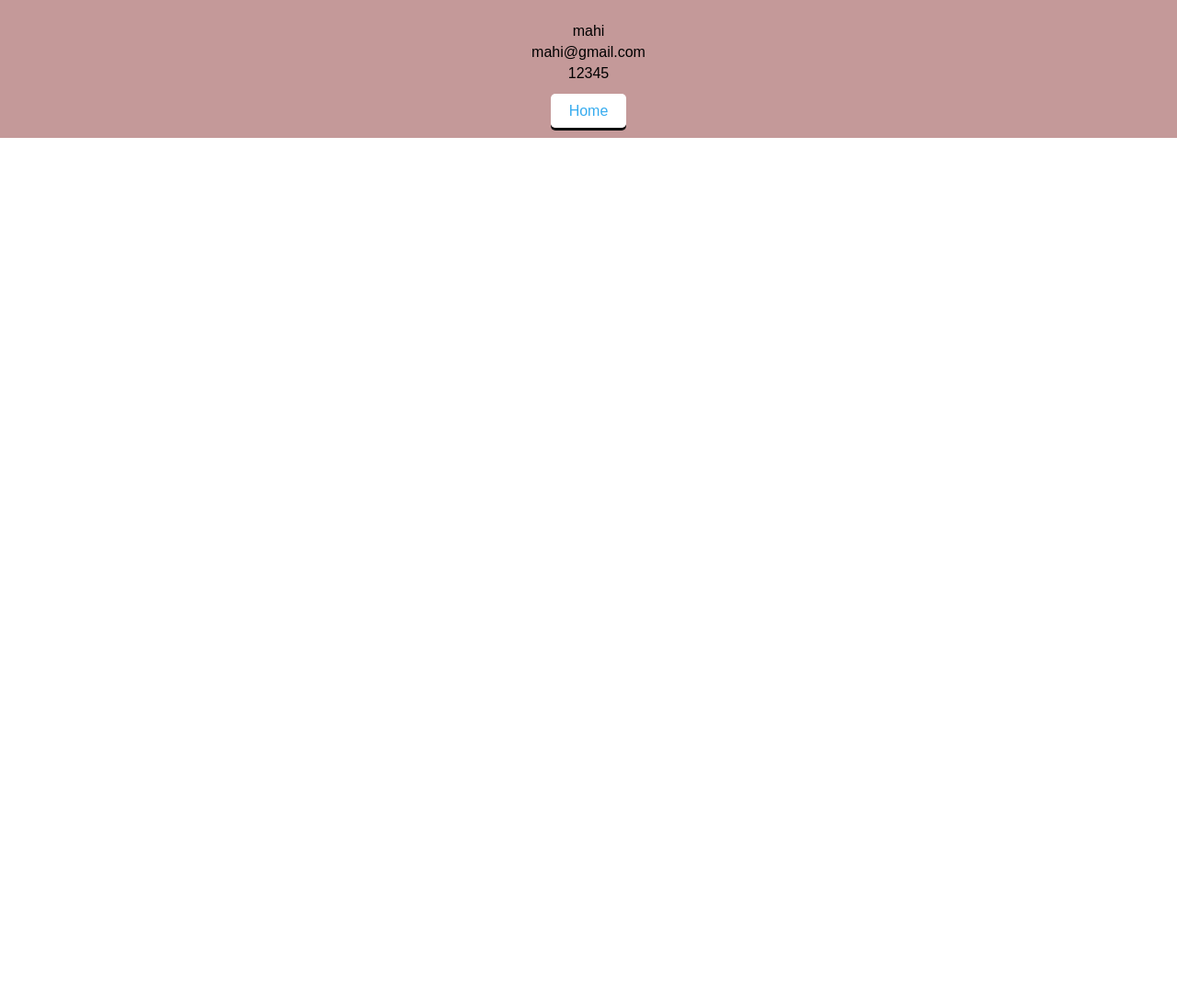
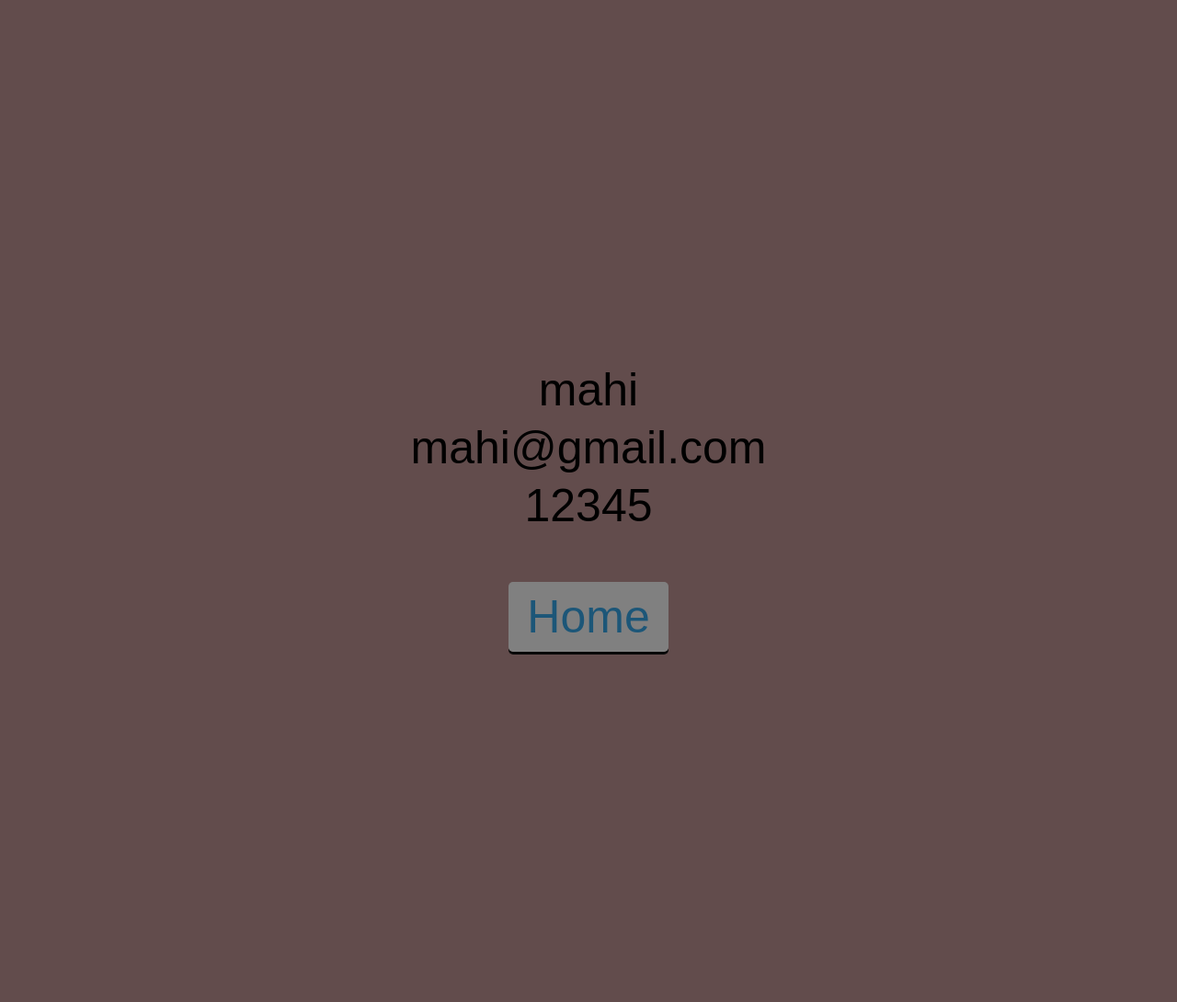
Before and after one commit to yeasin906/Rikshaw, a Django app: page /detail/1/ in a window 1280 px wide. Shown: the whole page at 92% size. Before the commit the page ends 150 px from the top, so only its background shows below. Run offline with Django 5.2, Linux system fonts and the light colour scheme; data comes from the database, SQL or seed files in the repository.

Commit message:
sixteen commit

```diff
--- a/templates/riderdetail.html
+++ b/templates/riderdetail.html
@@ -18,10 +18,18 @@
 
 #banner {
     background-color: #c49999;
-    padding: 20px 0;
+    background-repeat: no-repeat;
+    background-size: cover ;
+    background-position: center;
+    position: relative;
+    z-index: 1;
+    top: 50%;
+    filter: brightness(50%);
+    padding: 390px 0;
 }
 
 .banner_text {
+  font-size: 50px;
     text-align: center;
 }
 
```
